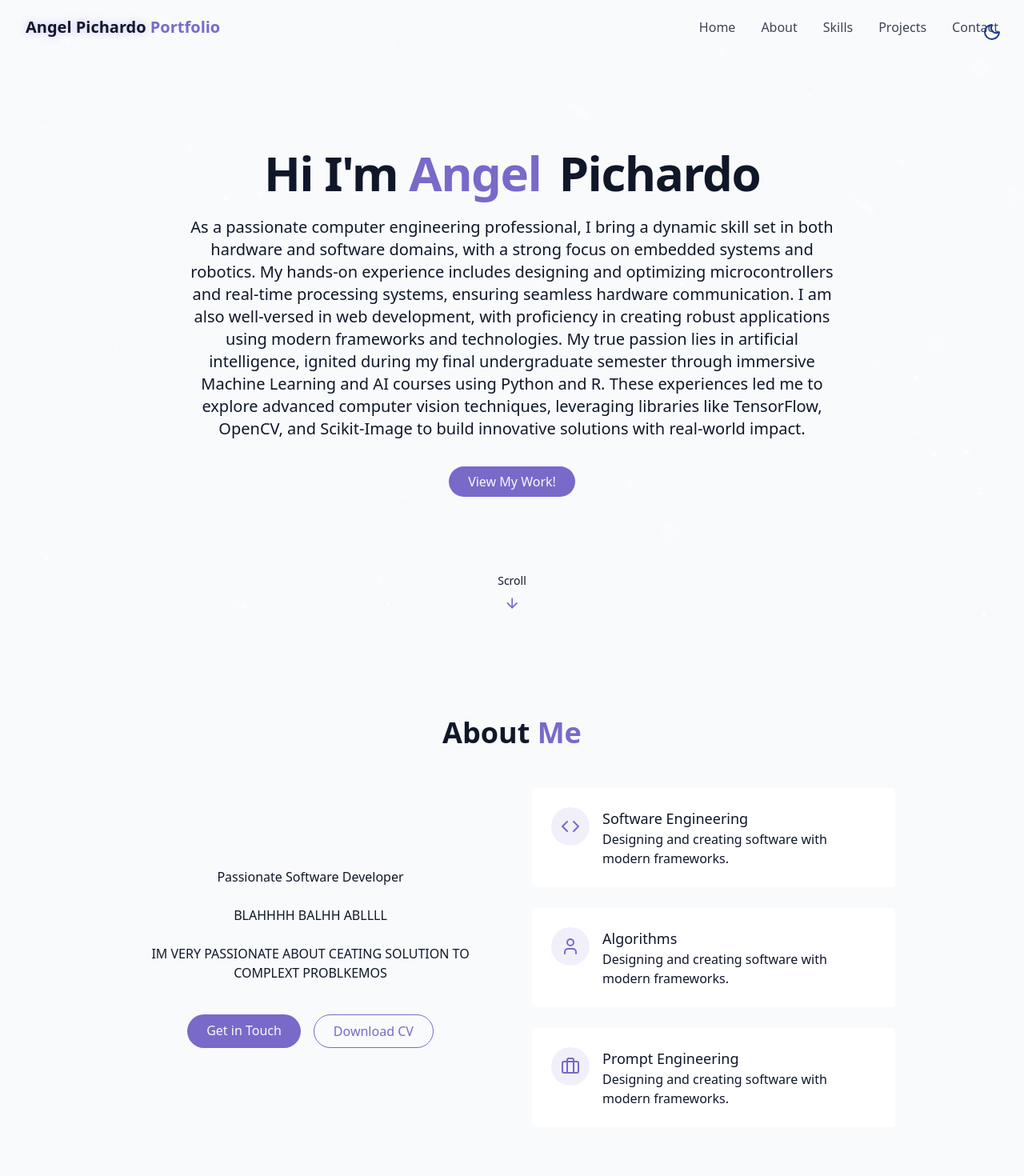
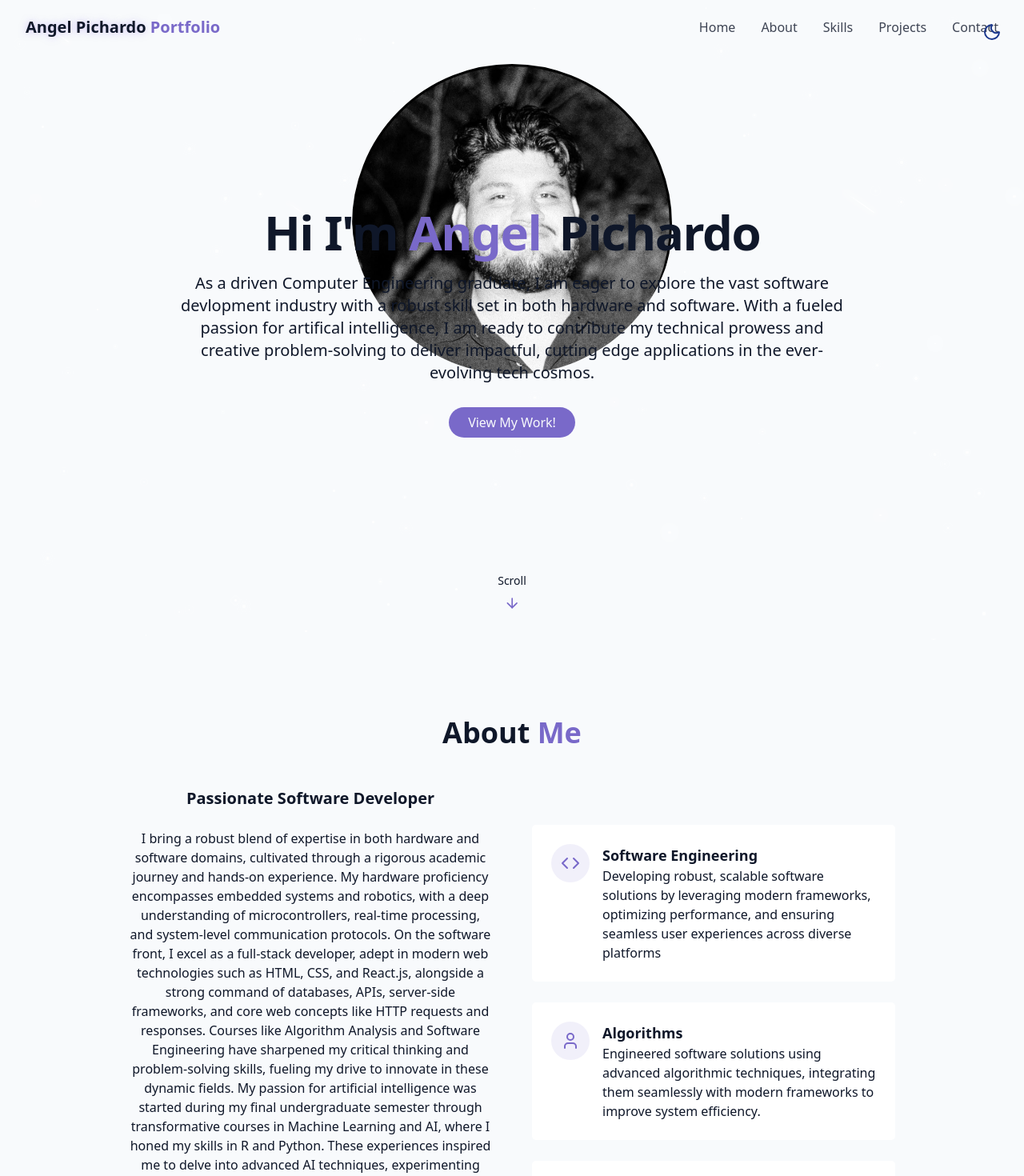
Before and after one commit to Angel10301/Web-Portfolio-Development, a React (Vite) app: page / in a window 1280 px wide. Shown: the top 1470 px of the page at 80% size. Built offline with nearby package versions, Linux system fonts and the light colour scheme.

Commit message:
Final add, profile picture

```diff
--- a/src/components/AboutSection.jsx
+++ b/src/components/AboutSection.jsx
@@ -9,18 +9,15 @@ export const AboutSection = () => {
 
             <div className="grid grid-cols-1 md:grid-cols-2 gap-12 items-center">
                 <div className="space-y-6">
-                    <h3> Passionate Software Developer</h3>
+                    <h3 className="font-bold text-xl"> Passionate Software Developer</h3>
                     <p className="text-muted-foreground">
-                        BLAHHHH BALHH ABLLLL
-                    </p>
-                    <p className="text-muted-foreground">
-                        IM VERY PASSIONATE ABOUT CEATING SOLUTION TO COMPLEXT PROBLKEMOS
+                        I bring a robust blend of expertise in both hardware and software domains, cultivated through a rigorous academic journey and hands-on experience. My hardware proficiency encompasses embedded systems and robotics, with a deep understanding of microcontrollers, real-time processing, and system-level communication protocols. On the software front, I excel as a full-stack developer, adept in modern web technologies such as HTML, CSS, and React.js, alongside a strong command of databases, APIs, server-side frameworks, and core web concepts like HTTP requests and responses. Courses like Algorithm Analysis and Software Engineering have sharpened my critical thinking and problem-solving skills, fueling my drive to innovate in these dynamic fields. My passion for artificial intelligence was started during my final undergraduate semester through transformative courses in Machine Learning and AI, where I honed my skills in R and Python. These experiences inspired me to delve into advanced AI techniques, experimenting with libraries like TensorFlow, OpenCV, and Scikit-Image to develop computer vision solutions. With a relentless curiosity and commitment to excellence, I am eager to contribute to cutting-edge AI and engineering advancements, delivering impactful solutions that bridge technology and real-world challenges.
                     </p>
                     <div className="flex flex-col sm:flex-row gap-4 pt-4 justify-center">
                         <a href="#contact" className="cosmic-button">
                             Get in Touch
                         </a>
-                        <a href=" " className="px-6 py-2 rounded-full border border-primary text-primary hover:bg-primary/10 transition-colors duration-300">
+                        <a href="public\resume\AngelPichardoResume2025.pdf" target="public\resume\AngelPichardoResume2025.pdf" className="px-6 py-2 rounded-full border border-primary text-primary hover:bg-primary/10 transition-colors duration-300">
                             Download CV
                         </a>
                     </div>
@@ -33,9 +30,9 @@ export const AboutSection = () => {
                                 <Code className=" h-6 w-6 text-primary"/>
                             </div>
                             <div className="text-left">
-                                <h4 className="text-semibold text-lg">Software Engineering</h4>
+                                <h4 className="font-bold text-lg">Software Engineering</h4>
                                 <p className="text-muted-foreground">
-                                    Designing and creating software with modern frameworks.
+                                    Developing robust, scalable software solutions by leveraging modern frameworks, optimizing performance, and ensuring seamless user experiences across diverse platforms
                                 </p>
                             </div>
                         </div>
@@ -46,9 +43,9 @@ export const AboutSection = () => {
                                 <User className=" h-6 w-6 text-primary"/>
                             </div>
                             <div className="text-left">
-                                <h4 className="text-semibold text-lg">Algorithms </h4>
+                                <h4 className="font-bold text-lg">Algorithms </h4>
                                 <p className="text-muted-foreground">
-                                    Designing and creating software with modern frameworks.
+                                    Engineered software solutions using advanced algorithmic techniques, integrating them seamlessly with modern frameworks to improve system efficiency.
                                 </p>
                             </div>
                         </div>
@@ -59,9 +56,9 @@ export const AboutSection = () => {
                                 <Briefcase className=" h-6 w-6 text-primary"/>
                             </div>
                             <div className="text-left">
-                                <h4 className="text-semibold text-lg">Prompt Engineering</h4>
+                                <h4 className="font-bold text-lg">Prompt Engineering</h4>
                                 <p className="text-muted-foreground">
-                                    Designing and creating software with modern frameworks.
+                                    Leveraged prompt engineering expertise to maximize AI model output quality, delivering tailored responses that significantly enhanced project outcomes and user satisfaction.
                                 </p>
                             </div>
                         </div>
--- /dev/null
+++ b/src/components/AnimatedPhoto.jsx
@@ -0,0 +1,62 @@
+import { useEffect, useRef } from "react"
+
+const AnimatedPhoto = () => {
+    const photoRef = useRef(null)
+
+    useEffect(() => {
+        const photo = photoRef.current
+        let animationFrameId
+
+        const animate = () => {
+            const time = Date.now() * 0.00009 // Moderate speed for slimy movement
+
+            // Controlled blob deformations that stay within reasonable bounds
+            const blob1 = Math.sin(time) * 4 + Math.sin(time * 2.3 + Math.PI/3) * 2
+            const blob2 = Math.cos(time * 1.4 + Math.PI/4) * 3.5 + Math.cos(time * 3.1 + Math.PI/2) * 1.8
+            const blob3 = Math.sin(time * 0.8 + Math.PI/6) * 3.2 + Math.sin(time * 2.7 + Math.PI) * 1.5
+            const blob4 = Math.cos(time * 1.6 + Math.PI/5) * 4.2 + Math.cos(time * 2.9 + Math.PI/7) * 2.1
+
+            // Smaller wave ripples for surface texture
+            const wave1 = Math.sin(time * 5.2 + Math.PI/8) * 1.2
+            const wave2 = Math.cos(time * 4.7 + Math.PI/12) * 1.4
+            const wave3 = Math.sin(time * 6.1 + Math.PI/9) * 1.1
+            const wave4 = Math.cos(time * 5.8 + Math.PI/11) * 1.3
+
+            // Continuous rotation with organic variation + constant rotation
+            const rotationBase = time * 0.45
+            const rotationWobble = Math.sin(time * 1.2) * 0.15 + Math.cos(time * 0.9) * 0.12
+            const constantRotation = time * 30 // Constant rotation for the blob shape
+            const rotationSpeed = rotationBase + rotationWobble + constantRotation
+            const rotationRadius = 1.8 + Math.sin(time * 0.7) * 0.6
+
+            // Constrained radii to prevent extreme deformation
+            const radiusX = Math.max(35, Math.min(65, 50 + blob1 + blob2 + wave1 + wave2))
+            const radiusY = Math.max(35, Math.min(65, 50 + blob3 + blob4 + wave3 + wave4))
+
+            // Smooth center movement
+            const centerX = 50 + Math.sin(rotationSpeed) * rotationRadius + Math.sin(time * 4.3) * 0.8
+            const centerY = 50 + Math.cos(rotationSpeed) * rotationRadius + Math.cos(time * 3.9) * 0.7
+
+            // Only apply clip-path, no transform rotation on the image
+            photo.style.clipPath = `ellipse(${radiusX}% ${radiusY}% at ${centerX}% ${centerY}%)`
+            animationFrameId = requestAnimationFrame(animate)
+        }
+
+        animationFrameId = requestAnimationFrame(animate)
+
+        return () => cancelAnimationFrame(animationFrameId)
+    }, [])
+
+    return (
+        <div className="absolute top-20 left-1/2 transform -translate-x-1/2 w-100 h-100
+        overflow-hidden z-20">
+            <div
+                ref={photoRef}
+                className="w-full h-full bg-center bg-cover rounded-full border-3 border-black "
+                style={{ backgroundImage: "url(/projects/Portfoliopfp.jpg)" }}
+            />
+        </div>
+    )
+}
+
+export default AnimatedPhoto
--- a/src/components/ContactSection.jsx
+++ b/src/components/ContactSection.jsx
@@ -1,5 +1,5 @@
 
-import { Instagram, Linkedin, LocationEditIcon, Mail, PhoneCallIcon } from "lucide-react";
+import { Linkedin, LocationEditIcon, Mail, PhoneCallIcon } from "lucide-react";
 import { cn } from "../lib/utils";
 export const ContactSection =() => {
     return(
@@ -9,7 +9,7 @@ export const ContactSection =() => {
                     Get In <span className=" text-primary"> Touch</span>
                 </h2>
                 <p className="text-center text-muted-foreground mb-12 max-w-2xl mx-auto">
-                    Have a project in mind or want to collaborate?? Reach out!
+                    Have a project in mind or want to collaborate? Reach out!
                     Im always open to discuss new opportunities.
                 </p>
                 <div className="grid grid-cols-1 gap-12">
--- a/src/components/HeroSection.jsx
+++ b/src/components/HeroSection.jsx
@@ -1,16 +1,20 @@
 import { ArrowDown } from "lucide-react"
+import AnimatedPhoto from "./AnimatedPhoto"
 
 export const HeroSection = () => {
     return <section id="hero" className="relative min-h-screen flex flex-col items-center justify-center justify-center px-4">
         <div className="container max-w-4xl mx-auto text-center z-10">
-            <div className="space-y-6">
+            <a className="opacity-0 animate-fade-in-delay-3">
+                <AnimatedPhoto/>
+            </a>
+            <div className="space-y-5">
                 <h1 className="text-4xl md:text-6xl font-bold tracking-tight">
                     <span className="opacity-0 animate-fade-in">Hi I'm </span>
                     <span className="text-primary opacity-0 animate-fade-in-delay-1">Angel</span>
                     <span className="text-gradient ml-2 opacity-0 animate-fade-in-delay-2"> Pichardo</span>
                 </h1>
                 <p className="text-lg md:text-xl text-muted-foreground max-2-2xl mx-auto opacity-0 animate-fade-in-delay-3">
-                    As a passionate computer engineering professional, I bring a dynamic skill set in both hardware and software domains, with a strong focus on embedded systems and robotics. My hands-on experience includes designing and optimizing microcontrollers and real-time processing systems, ensuring seamless hardware communication. I am also well-versed in web development, with proficiency in creating robust applications using modern frameworks and technologies. My true passion lies in artificial intelligence, ignited during my final undergraduate semester through immersive Machine Learning and AI courses using Python and R. These experiences led me to explore advanced computer vision techniques, leveraging libraries like TensorFlow, OpenCV, and Scikit-Image to build innovative solutions with real-world impact.
+                    As a driven Computer Engineering graduate, I am eager to explore the vast software devlopment industry with a robust skill set in both hardware and software. With a fueled passion for artifical intelligence, I am ready to contribute my technical prowess and creative problem-solving to deliver impactful, cutting edge applications in the ever-evolving tech cosmos.
                 </p>
                 <div className="pt-4 opacity-0 animate-fade-in-delay-4">
                     <a href="#projects" className="cosmic-button">
--- a/src/components/ProjectsSection.jsx
+++ b/src/components/ProjectsSection.jsx
@@ -64,7 +64,7 @@ export const ProjectsSection = () => {
                                 className="text-foreground/80 hover:text-blue-400 transition-colors duration-300">
                                     <ExternalLink/>
                                     </a>
-                                <a href= {projects.GithubUrl}
+                                <a href= {projects.githubUrl}
                                 target="_blank"
                                 className="text-foreground/80 hover:text-blue-400 transition-colors duration-300">
                                     <Github/>
--- a/src/index.css
+++ b/src/index.css
@@ -162,3 +162,41 @@
   padding: 0 ;
   text-align: center;
 }
+.animated-photo {
+    position: absolute;
+    top: 0;
+    left: 50%;
+    transform: translateX(-50%);
+    width: 192px;
+    height: 192px;
+    overflow: hidden;
+    z-index: 20;
+}
+
+.animated-photo {
+    position: absolute;
+    top: 0;
+    left: 50%;
+    transform: translateX(-50%);
+    width: 192px;
+    height: 192px;
+    overflow: hidden;
+    z-index: 20;
+}
+
+.animated-photo div {
+    width: 100%;
+    height: 100%;
+    background-size: cover;
+    background-position: center;
+    border-radius: 50%;
+    border: 4px solid rgba(234, 65, 19, 0.5);
+    will-change: clip-path;
+    transition: clip-path 0.5s ease-out;
+}
+
+@supports (clip-path: ellipse()) {
+    .animated-photo div {
+        clip-path: ellipse(50% 50% at 50% 50%);
+    }
+}
```
Also changed, not shown: public/projects/Portfoliopfp.jpg (added), 1 other file (tests, documents, lock files or other folders).
